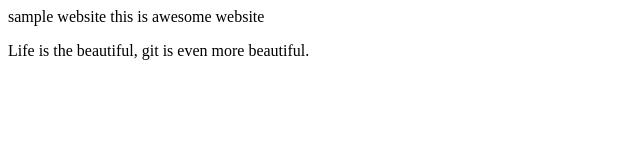
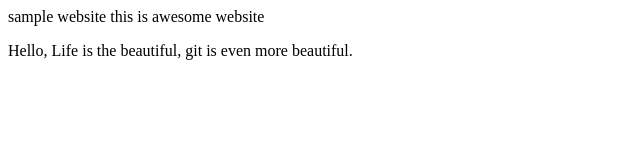
Before and after one commit to SanKet90111/Mydemowebdevops, a plain HTML site: page index.html in a window 1280 px wide. Shown: the full height of the page, 0-640 px from the left. Drawn offline with Linux system fonts and the light colour scheme.

Commit message:
add hello in index.html

```diff
--- a/index.html
+++ b/index.html
@@ -1,5 +1,6 @@
 <html>
 <tital>sample website </tital>
 <head>this is awesome website </head>
-<p>Life is the beautiful, git is even more beautiful.</p>
+<p>Hello, Life is the beautiful, git is even more beautiful.</p>
+
 </html>
```
